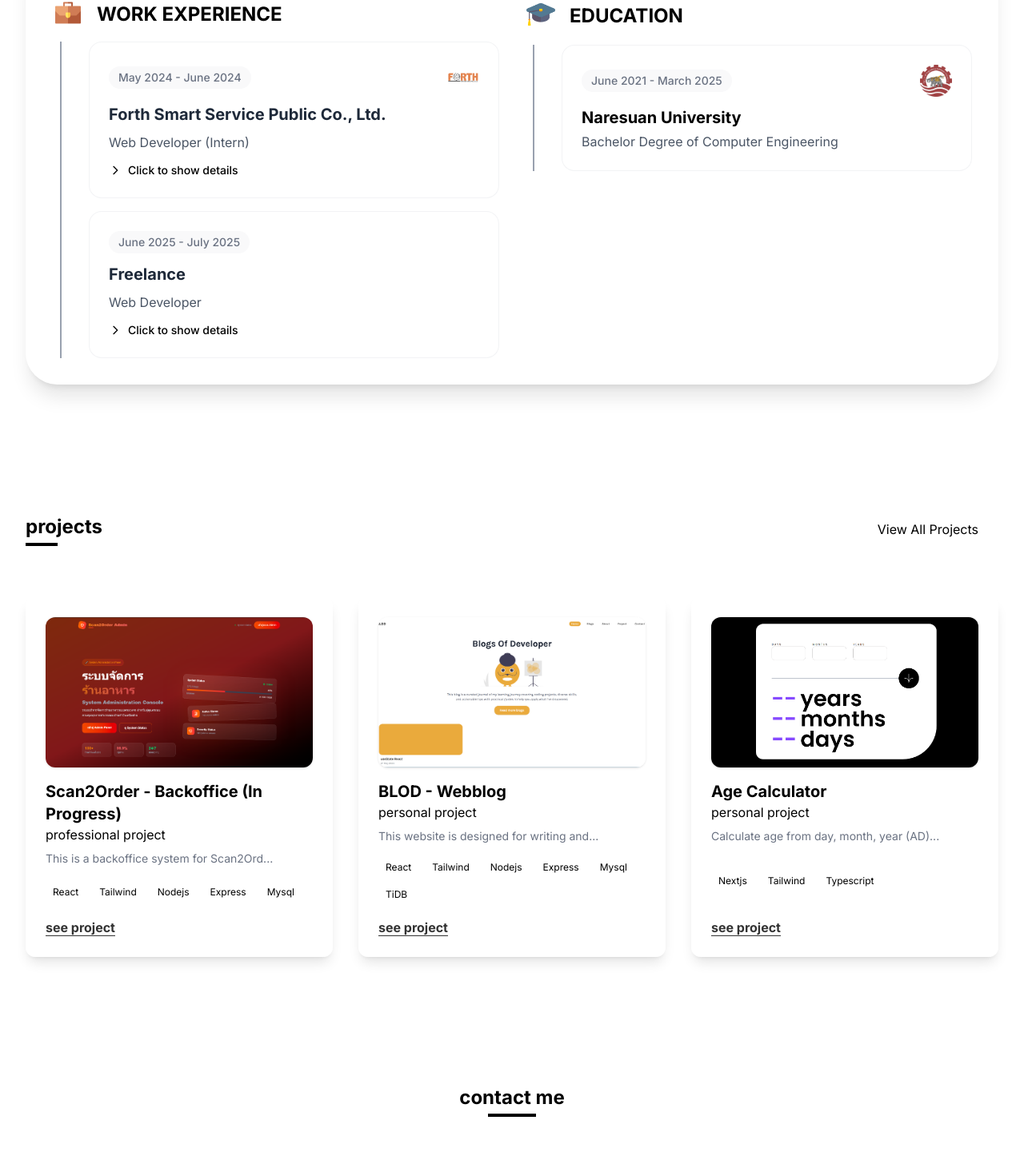
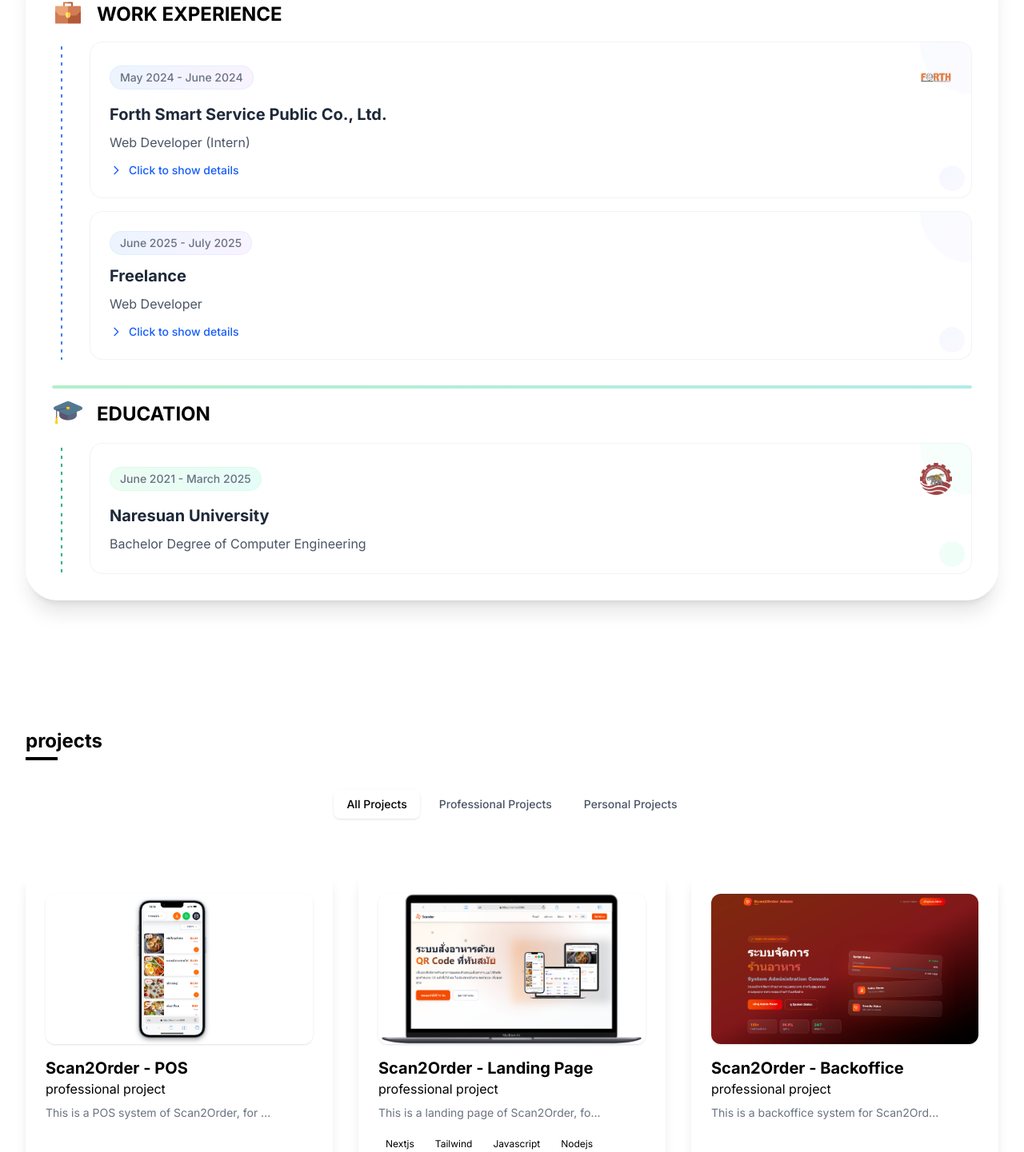
Before and after one commit to pramebt/bd-portfolio-v3, a React (Vite) app: page / in a window 1280 px wide. Shown: the part 1777-3218 px from the top of the page at 80% size. Built offline with nearby package versions, Linux system fonts and the light colour scheme.

Commit message:
Enhance project showcase: Add new projects to ProjectMap with detailed descriptions, images, and tags. Implement category filtering for professional and personal projects in ProjectScreen for improved navigation.

```diff
--- a/src/components/experience/Arraydata.jsx
+++ b/src/components/experience/Arraydata.jsx
@@ -31,18 +31,27 @@
 ];
 
 const Arraydata = () => (
-  <div className="w-full flex flex-col md:flex-row gap-8 mt-8">
+  <div className="w-full flex flex-col gap-12 mt-8">
+    {/* Work Experience Section */}
+    <div className="relative">
+      <div className="absolute -top-4 left-0 w-full h-1 bg-gradient-to-r from-blue-500 to-purple-500 rounded-full opacity-30"></div>
       <Expblock
         icon="/assets/icons/exp.png"
         title="WORK EXPERIENCE"
         items={exp}
       />
+    </div>
+
+    {/* Education Section */}
+    <div className="relative">
+      <div className="absolute -top-4 left-0 w-full h-1 bg-gradient-to-r from-green-500 to-teal-500 rounded-full opacity-30"></div>
       <Edublock
         icon="/assets/icons/edu.png"
         title="EDUCATION"
         items={edu}
       />
     </div>
+  </div>
 );
 
 export default Arraydata;
--- a/src/components/experience/Edublock.jsx
+++ b/src/components/experience/Edublock.jsx
@@ -16,19 +16,27 @@
     <div className="flex flex-row items-stretch w-full mt-2">
       {/* Timeline */}
       <div className="flex flex-col items-center mr-6 w-6">
-        <div className="flex-1 w-0.5 bg-gray-400" />
-        <div className="flex-1 w-0.5 bg-gray-400" />
+        <div className="flex-1 w-0.5 timeline-dotted-green" />
+        <div className="flex-1 w-0.5 timeline-dotted-green" />
       </div>
       {/* Cards */}
       <div className="flex flex-col gap-4 w-full">
         {items.map((item, idx) => (
-          <div key={idx} className="bg-white/80 backdrop-blur-sm border border-gray-200/50 rounded-2xl p-5 sm:p-6 min-w-0 w-full max-w-full  hover:shadow-xl transition-all duration-300 flex flex-col justify-center group">
-            <div className="flex items-center justify-between mb-3">
-              <div className="text-gray-500 text-sm font-medium bg-gray-100/50 px-3 py-1 rounded-full">{item.date}</div>
-              <img src={item.cardIcon} alt="Company" className="w-10 h-10 opacity-80 group-hover:opacity-100 transition-opacity duration-300" />
+          <div key={idx} className="bg-white/80 backdrop-blur-sm border border-gray-200/50 rounded-2xl p-5 sm:p-6 min-w-0 w-full max-w-full hover:shadow-xl transition-all duration-300 flex flex-col justify-center group relative overflow-hidden">
+            {/* Background Pattern */}
+            <div className="absolute top-0 right-0 w-32 h-32 bg-gradient-to-br from-green-100/20 to-teal-100/20 rounded-full -translate-y-16 translate-x-16"></div>
+
+            <div className="flex items-center justify-between mb-3 relative z-10">
+              <div className="text-gray-500 text-sm font-medium bg-gradient-to-r from-green-100/50 to-teal-100/50 px-3 py-1 rounded-full border border-green-200/30">{item.date}</div>
+              {item.cardIcon && (
+                <img src={item.cardIcon} alt="University" className="w-10 h-10 opacity-80 group-hover:opacity-100 transition-opacity duration-300" />
+              )}
             </div>
-            <div className="font-bold text-xl mb-1">{item.org}</div>
-            <div className="text-gray-600">{item.position}</div>
+            <div className="font-bold text-xl mb-2 text-gray-800 group-hover:text-gray-900 transition-colors duration-300 relative z-10">{item.org}</div>
+            <div className="text-gray-600 leading-relaxed relative z-10">{item.position}</div>
+
+            {/* Decorative Elements */}
+            <div className="absolute bottom-2 right-2 w-8 h-8 bg-gradient-to-br from-green-200/30 to-teal-200/30 rounded-full opacity-60"></div>
           </div>
         ))}
       </div>
--- a/src/components/experience/Expblock.jsx
+++ b/src/components/experience/Expblock.jsx
@@ -26,8 +26,8 @@
     <div className="flex flex-row items-stretch w-full mt-2">
       {/* Timeline */}
       <div className="flex flex-col items-center mr-6 w-6">
-        <div className="flex-1 w-0.5 bg-gray-400" />
-        <div className="flex-1 w-0.5 bg-gray-400" />
+        <div className="flex-1 w-0.5 timeline-dotted-blue" />
+        <div className="flex-1 w-0.5 timeline-dotted-blue" />
       </div>
       {/* Cards */}
       <div className="flex flex-col gap-4 w-full">
@@ -35,21 +35,25 @@
           <div
             key={idx}
             onClick={() => item.detail && toggleItem(idx)}
-            className={`bg-white/80 backdrop-blur-sm border border-gray-200/50 rounded-2xl p-5 sm:p-6 min-w-0 w-full max-w-full hover:shadow-xl transition-all duration-300 flex flex-col justify-center group ${
+            className={`bg-white/80 backdrop-blur-sm border border-gray-200/50 rounded-2xl p-5 sm:p-6 min-w-0 w-full max-w-full hover:shadow-xl transition-all duration-300 flex flex-col justify-center group relative overflow-hidden ${
               item.detail ? 'cursor-pointer' : ''
             }`}
           >
-            <div className="flex items-center justify-between mb-3">
-              <div className="text-gray-500 text-sm font-medium bg-gray-100/50 px-3 py-1 rounded-full">{item.date}</div>
+            {/* Background Pattern */}
+            <div className="absolute top-0 right-0 w-32 h-32 bg-gradient-to-br from-blue-100/20 to-purple-100/20 rounded-full -translate-y-16 translate-x-16"></div>
+
+            <div className="flex items-center justify-between mb-3 relative z-10">
+              <div className="text-gray-500 text-sm font-medium bg-gradient-to-r from-blue-100/50 to-purple-100/50 px-3 py-1 rounded-full border border-blue-200/30">{item.date}</div>
               {item.cardIcon && (
                 <img src={item.cardIcon} alt="Company" className="w-10 h-10 opacity-80 group-hover:opacity-100 transition-opacity duration-300" />
               )}
             </div>
-            <div className="font-bold text-xl mb-2 text-gray-800 group-hover:text-gray-900 transition-colors duration-300">{item.org}</div>
-            <div className="text-gray-600 leading-relaxed">{item.position}</div>
+            <div className="font-bold text-xl mb-2 text-gray-800 group-hover:text-gray-900 transition-colors duration-300 relative z-10">{item.org}</div>
+            <div className="text-gray-600 leading-relaxed relative z-10">{item.position}</div>
+
             {item.detail && (
-              <div className="mt-3">
-                <div className="flex items-center gap-2  font-medium">
+              <div className="mt-3 relative z-10">
+                <div className="flex items-center gap-2 text-blue-600 font-medium">
                   <svg
                     className={`w-4 h-4 transition-transform duration-200 ${expandedItems[idx] ? 'rotate-90' : ''}`}
                     fill="none"
@@ -67,12 +71,15 @@
                       : 'max-h-0 opacity-0'
                   }`}
                 >
-                  <div className="bg-gray-100/80 text-gray-800 leading-relaxed p-4 rounded-lg mt-2 ">
+                  <div className="bg-gradient-to-r from-blue-50/80 to-purple-50/80 text-gray-800 leading-relaxed p-4 rounded-lg mt-2 border-l-4 border-blue-500">
                     {item.detail}
                   </div>
                 </div>
               </div>
             )}
+
+            {/* Decorative Elements */}
+            <div className="absolute bottom-2 right-2 w-8 h-8 bg-gradient-to-br from-blue-200/30 to-purple-200/30 rounded-full opacity-60"></div>
           </div>
         ))}
       </div>
--- a/src/components/project/ProjectMap.jsx
+++ b/src/components/project/ProjectMap.jsx
@@ -3,13 +3,25 @@
 import { div } from "framer-motion/client";
 const projects = [
   {
-    title: "Scan2Order - Backoffice (In Progress)",
+    title: "Scan2Order - POS",
+    subtitle: "professional project",
+    desc: "This is a POS system of Scan2Order, for restaurant to order and pay for their food and drinks. It is a professional project that was developed to practice building complex React applications, handling dynamic and flexible form structures, integrating with a backend system, and storing structured data in a real database.",
+    img: "/assets/images/project/posscan2order.png",
+    tags: ["Nextjs", "Tailwind", "Javascript"],
+  },
+  {
+    title: "Scan2Order - Landing Page",
+    subtitle: "professional project",
+    desc: "This is a landing page of Scan2Order, for sales and marketing of the POS system. It is a professional project that was developed to practice building complex Nextjs applications, handling dynamic and flexible form structures, integrating with a backend system, and storing structured data in a real database.",
+    img: "/assets/images/project/ldscan2order.png",
+    tags: ["Nextjs", "Tailwind", "Javascript","Nodejs","Express","Mysql"],
+  },
+  {
+    title: "Scan2Order - Backoffice",
     subtitle: "professional project",
     desc: "This is a backoffice system for Scan2Order, a platform for managing orders and menus in restaurants. It is a professional project that was developed to practice building complex React applications, handling dynamic and flexible form structures, integrating with a backend system, and storing structured data in a real database.",
     img: "/assets/images/project/scanderadmin.png",
     tags: ["React", "Tailwind", "Nodejs", "Express","Mysql"],
-    link: "https://scan2order-admin.vercel.app/",
-
   },
   {
     title: "BLOD - Webblog",
@@ -58,7 +70,7 @@
   {
     title: "Portfolio",
     subtitle: "personal project",
-    desc: "Portfolio website for myself",
+    desc: "Portfolio website with React and Tailwind , and Javascript to keep track of my projects and skills",
     img: "/assets/images/project/portv3.png",
     tags: ["React", "Tailwind", "Javascript"],
     link: "https://bd-portfolio-v3.vercel.app/",
@@ -67,7 +79,7 @@
   {
     title: "Portfolio",
     subtitle: "personal project",
-    desc: "Portfolio website for myself",
+    desc: "Portfolio website with Nextjs and Tailwind , and Typescript to keep track of my projects and skills",
     img: "/assets/images/project/portv2.png",
     tags: ["Nextjs", "Tailwind", "Typescript"],
     link: "https://bd-portfolio-real.vercel.app/",
@@ -93,11 +105,19 @@
 
 ];
 
-const ProjectMap = ({ showAll = false }) => {
+const ProjectMap = ({ showAll = false, activeCategory = 'all' }) => {
   const [selectedProject, setSelectedProject] = useState(null);
   const [isModalOpen, setIsModalOpen] = useState(false);
 
-  const displayedProjects = showAll ? projects : projects.slice(0, 3);
+  // Filter projects based on category
+  const filteredProjects = projects.filter(project => {
+    if (activeCategory === 'all') return true;
+    if (activeCategory === 'professional') return project.subtitle === 'professional project';
+    if (activeCategory === 'personal') return project.subtitle === 'personal project';
+    return true;
+  });
+
+  const displayedProjects = showAll ? filteredProjects : filteredProjects.slice(0, 3);
 
   useEffect(() => {
     AOS.init({
@@ -225,6 +245,7 @@
               </div>
 
               <div className="flex gap-4 pt-4">
+              {selectedProject.link && (
                 <a
                   href={selectedProject.link}
                   target="_blank"
@@ -233,6 +254,7 @@
                 >
                   View Live
                 </a>
+                )}
                 {selectedProject.github && (
                   <a
                     href={selectedProject.github}
--- a/src/index.css
+++ b/src/index.css
@@ -149,3 +149,36 @@
     border: 1px solid rgba(255, 255, 255, 0.18);
     box-shadow: 0 8px 32px 0 rgba(31, 38, 135, 0.2);
   }
+
+  /* Timeline Dotted Lines */
+  .timeline-dotted {
+    background: repeating-linear-gradient(
+      to bottom,
+      transparent,
+      transparent 8px,
+      currentColor 8px,
+      currentColor 12px
+    );
+  }
+
+  .timeline-dotted-blue {
+    color: #3b82f6;
+    background: repeating-linear-gradient(
+      to bottom,
+      transparent,
+      transparent 6px,
+      currentColor 6px,
+      currentColor 10px
+    );
+  }
+
+  .timeline-dotted-green {
+    color: #10b981;
+    background: repeating-linear-gradient(
+      to bottom,
+      transparent,
+      transparent 6px,
+      currentColor 6px,
+      currentColor 10px
+    );
+  }
--- a/src/pages/ProjectScreen.jsx
+++ b/src/pages/ProjectScreen.jsx
@@ -9,29 +9,59 @@
     AOS.init({
       duration: 1000,
       once: false,
-
     });
     AOS.refresh();
   }, []);
+
   const [showAll, setShowAll] = useState(false)
+  const [activeCategory, setActiveCategory] = useState('all')
 
   const toggleShowAll = () => {
     setShowAll(!showAll)
   }
 
+  const categories = [
+    { id: 'all', label: 'All Projects' },
+    { id: 'professional', label: 'Professional Projects' },
+    { id: 'personal', label: 'Personal Projects' }
+  ]
+
   return (
     <div id='projects' className='w-full pt-20 pb-20 scroll-smooth flex flex-col'>
-      <div className='flex justify-between items-end mb-8' data-aos="fade-up">
+      <div className='mb-8' data-aos="fade-up">
         <Header text="projects"/>
+      </div>
+
+      {/* Category Filter */}
+      <div className="flex justify-center mb-8" data-aos="fade-up">
+        <div className="flex gap-2 bg-white/30 backdrop-blur-xl border border-white/20 rounded-xl p-1">
+          {categories.map((category) => (
+            <button
+              key={category.id}
+              onClick={() => setActiveCategory(category.id)}
+              className={`px-4 py-2 rounded-lg text-sm font-medium transition-all duration-300 ${
+                activeCategory === category.id
+                  ? 'bg-white/50 text-black shadow-sm'
+                  : 'text-gray-600 hover:text-black hover:bg-white/30'
+              }`}
+            >
+              {category.label}
+            </button>
+          ))}
+        </div>
+      </div>
+
+      <ProjectMap showAll={showAll} activeCategory={activeCategory} />
+
+      {/* View All Button - Moved to bottom */}
+      <div className="flex justify-center mt-8" data-aos="fade-up">
         <button
           onClick={toggleShowAll}
-          className="bg-white/30 backdrop-blur-xl border border-white/20 text-black px-6 py-2 rounded-lg hover:bg-white/50 hover:shadow-lg transition-all duration-300 flex items-center gap-2"
+          className="bg-white/30 backdrop-blur-xl border border-white/20 text-black px-8 py-3 rounded-xl hover:bg-white/50 hover:shadow-lg transition-all duration-300 flex items-center gap-2 font-medium"
         >
           {showAll ? 'Show less Projects' : 'View All Projects'}
         </button>
       </div>
-
-        <ProjectMap showAll={showAll} />
 
     </div>
   )
```
Also changed, not shown: public/assets/images/project/ldscan2order.png (added), public/assets/images/project/posscan2order.png (added). Lines whose indentation alone changed are shown as unchanged.
